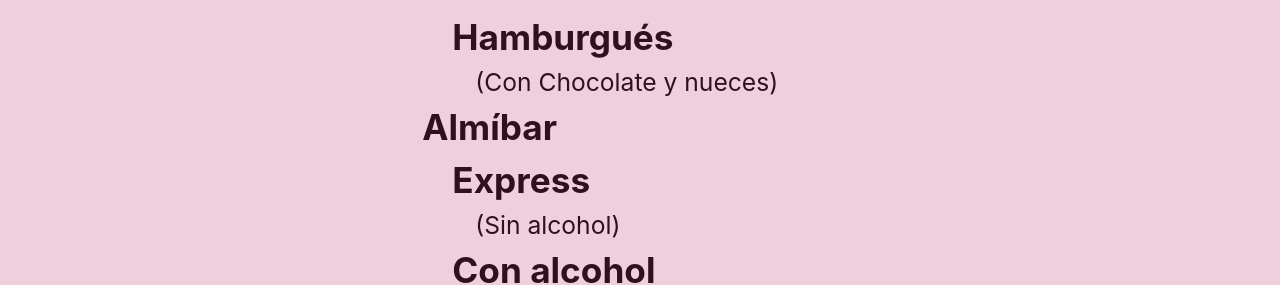
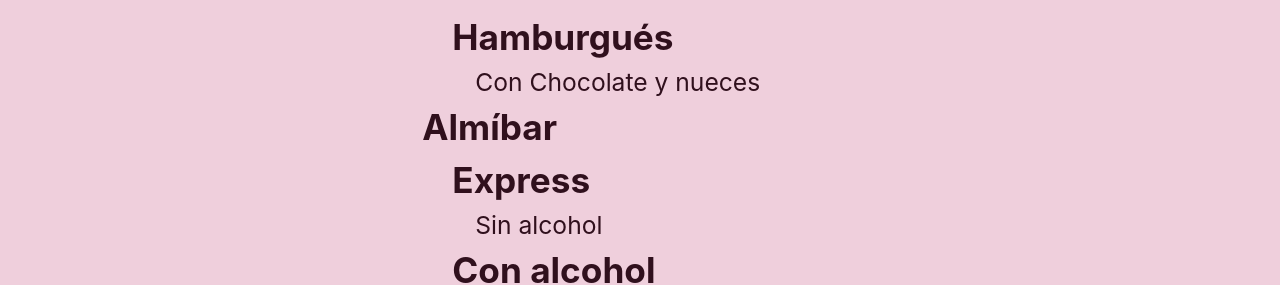
Before and after one commit to CrgioYalux/dolce, a React (Vite) app: page / in a window 1280 px wide. Shown: the part 517-802 px from the top of the page. Built offline with nearby package versions, Linux system fonts and the light colour scheme.

Commit message:
feat: create Walk component to add abstraction to MenuList

```diff
--- a/src/components/Menu/MenuList/index.tsx
+++ b/src/components/Menu/MenuList/index.tsx
@@ -2,17 +2,29 @@ import type { MenuItem } from "../utils";
 
 import './MenuList.css';
 
-interface MenuListProps {
+interface WalkProps {
     list: MenuItem[];
+    ids?: number[];
+
     className?: string;
-    id?: string | number | null;
-    offset?: {
+
+    handlers?: {
+        onListItemClick?: (idsList: number[]) => void;
+    };
+
+    offset: {
         omitFirst: boolean;
         increment: number;
     };
 };
 
-const MenuList: React.FC<MenuListProps> = ({ list, className, id = '', offset = { omitFirst: true, increment: 2 } }) => {
+const Walk: React.FC<WalkProps> = ({
+    list,
+    ids = [],
+    className,
+    handlers,
+    offset
+}) => {
     const listStyle = {
         '--MenuList-left-offset': offset.increment
     } as React.CSSProperties;
@@ -22,27 +34,61 @@ const MenuList: React.FC<MenuListProps> = ({ list, className, id = '', offset =
         className={`MenuList ${className ?? ''} ${offset.omitFirst ? '' : '--apply-offset'}`}
         style={listStyle}
         >
-            {list.map((item) => {
-                const description = item.description ? `(${item.description})` : '';
-
-                return (
+            {list.map((item) => (
                 <li
-                        key={id?.toString().concat(item.id.toString())}
+                key={item.id}
                 className='MenuListItem'
                 >
-                        <strong className='MenuListItem__title'>{item.title}</strong>
-                        <small className='MenuListItem__description'>{description}</small>
-                        {item.values && <MenuList
-                                key={id?.toString().concat(item.id.toString())}
+                    <strong
+                    className='MenuListItem__title'
+                    onClick={() => handlers?.onListItemClick && handlers.onListItemClick([...ids, item.id])}
+                    >{item.title}</strong>
+
+                    {item.description && <small
+                                        className='MenuListItem__description'
+                                        >{item.description}</small>
+                    }
+
+                    {item.values && <Walk
                                     list={item.values}
+                                    ids={[...ids, item.id]}
+                                    handlers={handlers}
                                     offset={{ omitFirst: false, increment: offset.increment }}
                                     />
                     }
                 </li>
-                );
-            })}
+            ))}
         </ul>
     );
 };
 
+interface MenuListProps {
+    list: MenuItem[];
+
+    className?: string;
+
+    handlers?: {
+        onListItemClick?: (idsList: number[]) => void;
+    };
+
+    offset?: {
+        omitFirst: boolean;
+        increment: number;
+    };
+};
+
+const MenuList: React.FC<MenuListProps> = ({
+    list,
+    className,
+    handlers,
+    offset = { omitFirst: true, increment: 2 },
+}) => {
+    return <Walk
+            list={list}
+            className={className}
+            handlers={handlers}
+            offset={offset}
+            />;
+};
+
 export default MenuList;
--- a/src/components/Menu/index.tsx
+++ b/src/components/Menu/index.tsx
@@ -3,6 +3,7 @@ import MenuList from './MenuList';
 import { MENU } from './consts';
 
 import './Menu.css';
+import { MenuItem } from './utils';
 
 interface MenuProps {
     className?: string;
@@ -11,7 +12,24 @@ interface MenuProps {
 const Menu: React.FC<MenuProps> = ({ className }) => {
     return (
         <div className={`Menu ${className ?? ''}`}>
-            <MenuList list={MENU} offset={{ omitFirst: true, increment: 30 }} />
+            <MenuList
+            list={MENU}
+            handlers={{
+                onListItemClick: (idsList: number[]) => {
+                    let currList: MenuItem[] | undefined = MENU[idsList[0]].values;
+
+                    for (let i = 1; i < idsList.length - 1; i++) {
+                        if (!currList) break;
+                        currList = currList[idsList[i]].values;
+                    }
+                    if (!currList) return;
+
+                    const listItem: MenuItem = currList[idsList[idsList.length - 1]];
+                    console.log({ listItem });
+                }
+            }}
+            offset={{ omitFirst: true, increment: 30 }}
+            />
         </div>
     );
 };
--- a/src/components/Menu/utils.ts
+++ b/src/components/Menu/utils.ts
@@ -3,6 +3,7 @@ type MenuItem = {
     title: string,
     description?: string,
     values?: MenuItem[],
+    added?: boolean;
 };
 
 export type { MenuItem };
```
Lines whose indentation alone changed are shown as unchanged.
